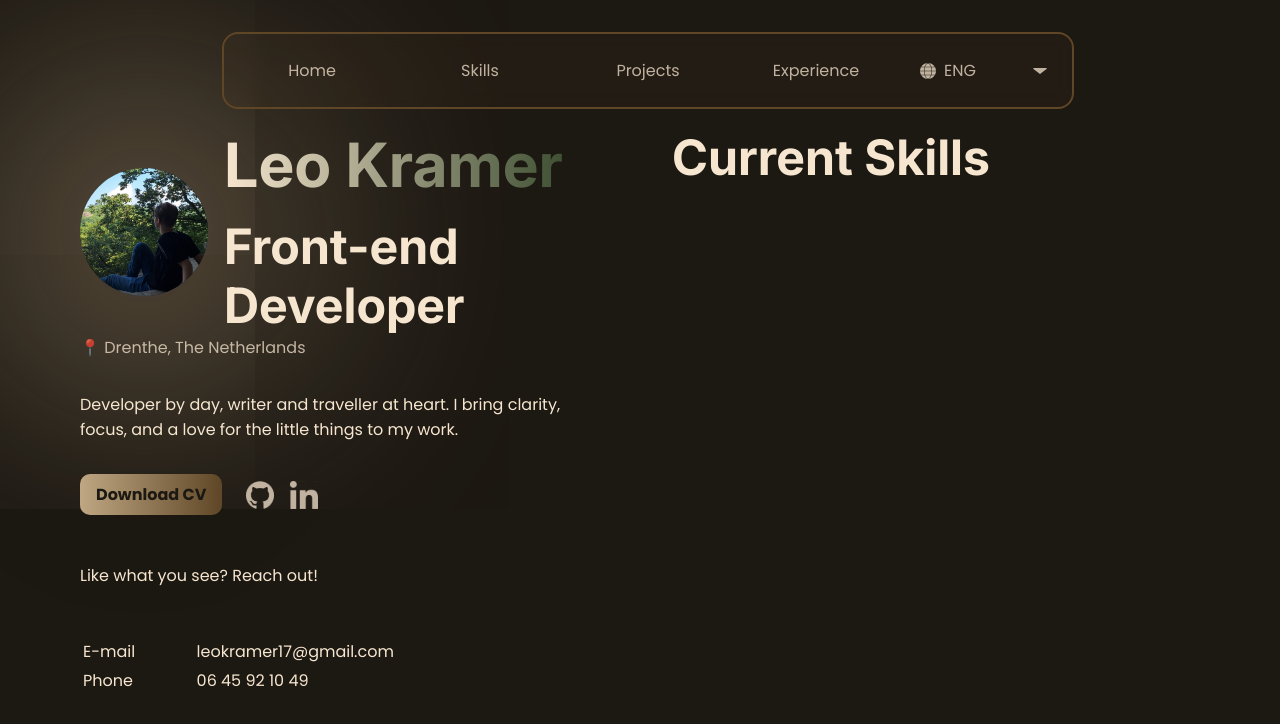
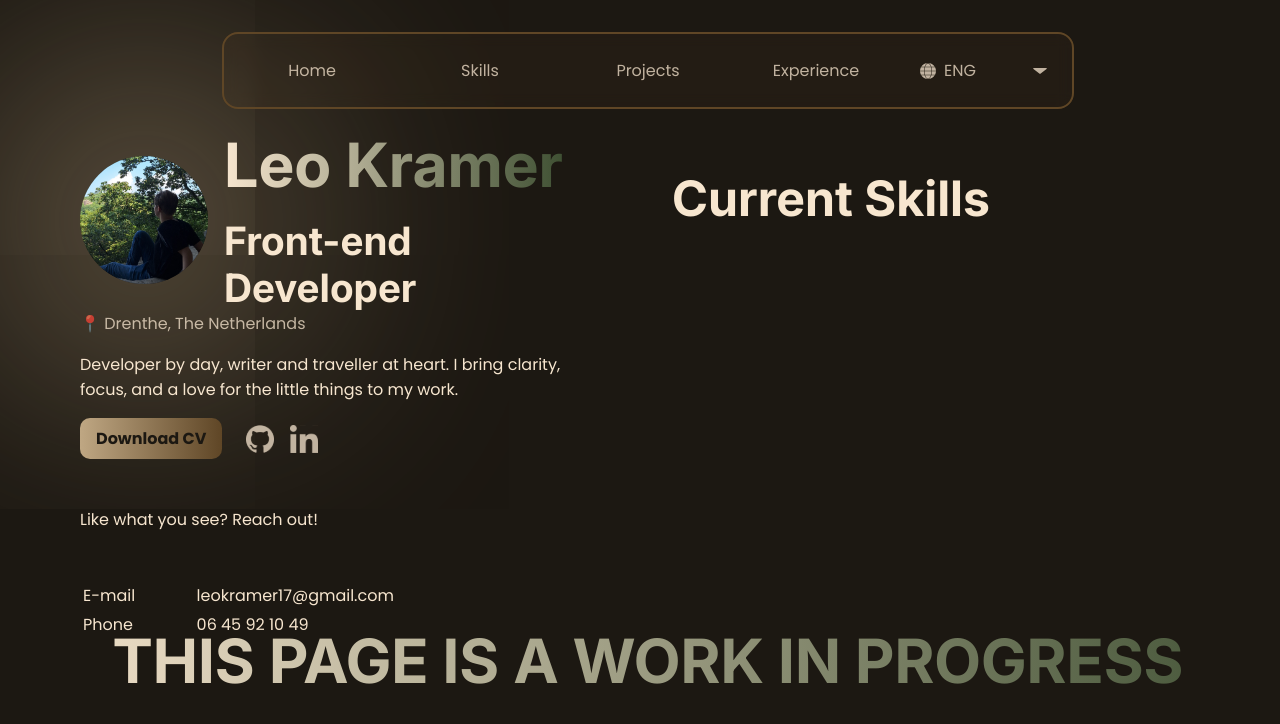
Before and after one commit to leo-kramer/portfolio, a React (Vite) app: page / in a window 1280 px wide. Shown: the top 724 px of the page. Built offline with nearby package versions, Linux system fonts and the light colour scheme.

Commit message:
Remove unnecessary flexboxes

```diff
--- a/src/App.jsx
+++ b/src/App.jsx
@@ -6,7 +6,7 @@ import Skills from './components/Skills.jsx';
 function App() {
   return (
     <div id="app-root">
-      {/* <h1>THIS PAGE IS A WORK IN PROGRESS</h1> */}
+      <h1>THIS PAGE IS A WORK IN PROGRESS</h1>
       <Nav />
       <main>
         <About />
--- a/src/assets/css/about.css
+++ b/src/assets/css/about.css
@@ -4,17 +4,6 @@ main > section:first-of-type {
 	gap: 2em;
 	flex-grow: 1;
 	flex-basis: 50%;
-}
-
-main > section:first-of-type > section:first-of-type {
-	display: flex;
-	flex-direction: column;
-	gap: 1em;
-}
-
-main > section:first-of-type > section:first-of-type > section {
-	display: flex;
-	flex-direction: column;
 }
 
 main > section:first-of-type > section:first-of-type > section > div {
@@ -32,18 +21,13 @@ main > section:first-of-type > section:first-of-type > section > div > img {
 	box-shadow: 0px 0px 250px 6em var(--primary-50);
 }
 
-main > section:first-of-type > section:first-of-type > section > div > div {
-	display: flex;
-	flex-direction: column;
-}
-
 main h1 {
 	width: fit-content;
 
 	margin: 0 0 0.25em 0;
 }
 
-main h2 {
+main h3 {
 	margin: 0;
 }
 
--- a/src/assets/css/index.css
+++ b/src/assets/css/index.css
@@ -90,6 +90,12 @@ h2 {
 	font-weight: bold;
 }
 
+h3 {
+	font-size: var(--h3);
+	font-family: "Inter";
+	font-weight: bold;
+}
+
 .show {
 	display: flex;
 }
--- a/src/components/About.jsx
+++ b/src/components/About.jsx
@@ -13,7 +13,7 @@ const About = () => {
             <img src="../../public/img/pfp-1.jpg" alt="" />
             <div>
               <h1>Leo Kramer</h1>
-              <h2>Front-end Developer</h2>
+              <h3>Front-end Developer</h3>
             </div>
           </div>
           <p>📍 {t("Location")}</p>
```
